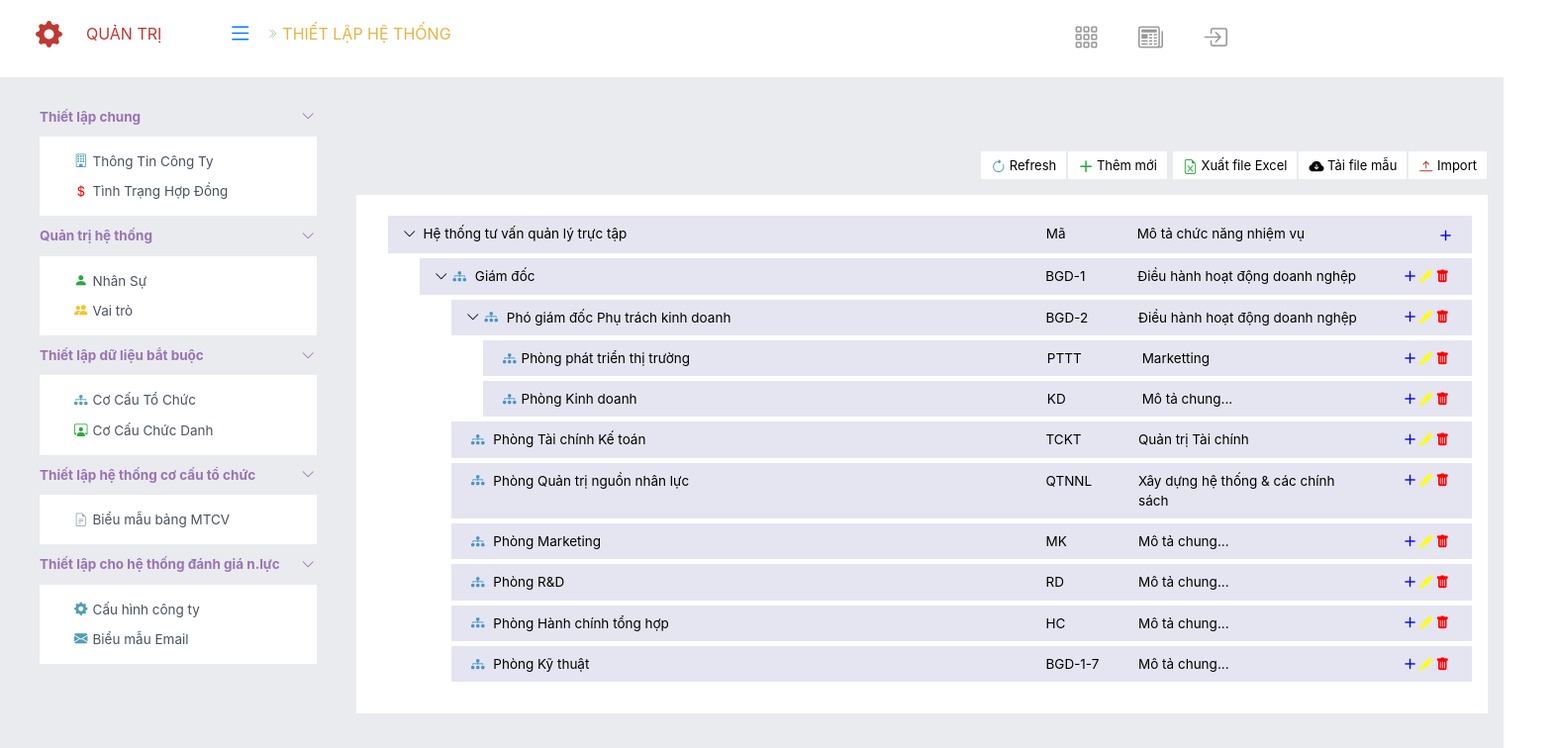
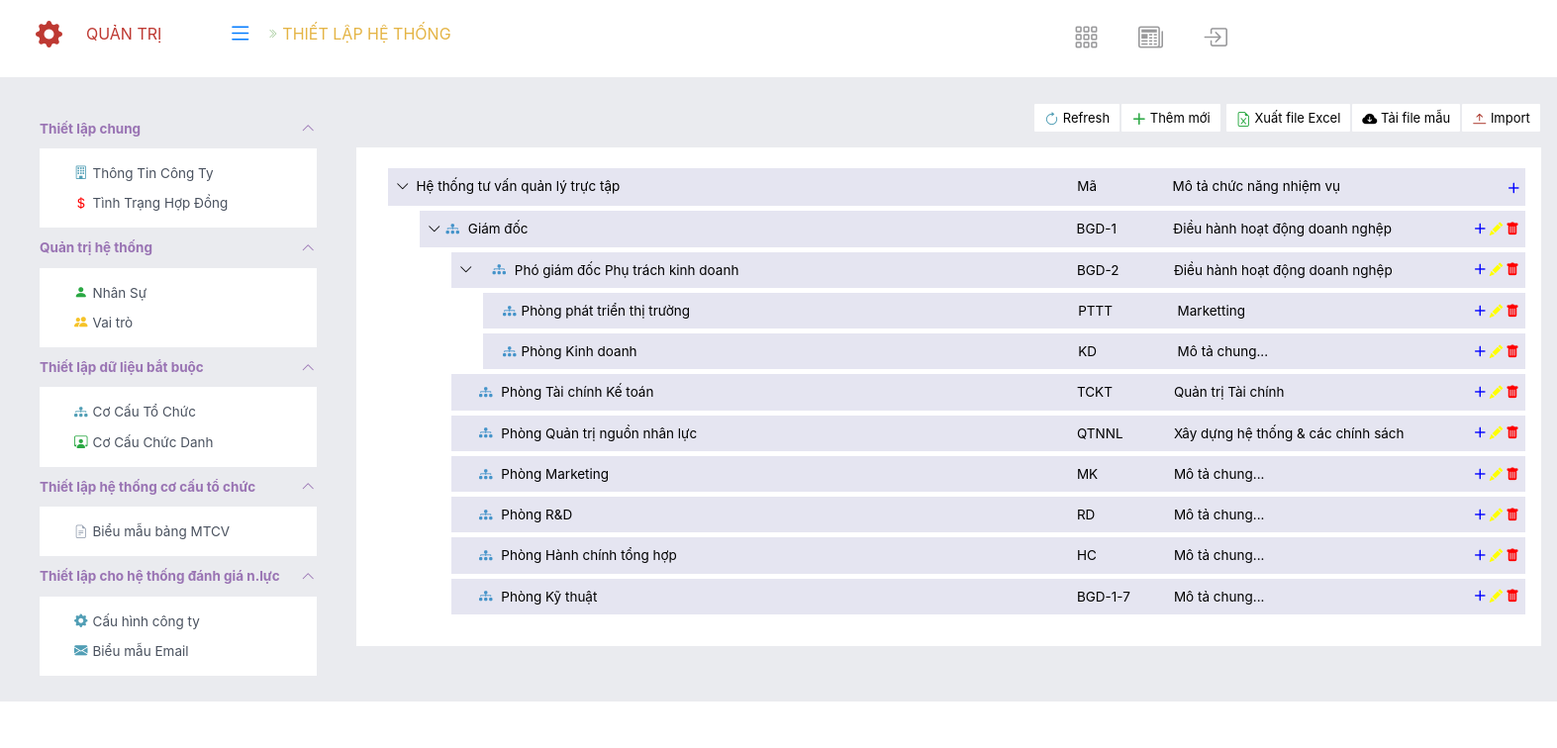
Before and after one commit to nhatkhanh022400/demo-angular, an Angular app: page / in a window 1280 px wide. Shown: the top 756 px of the page at 99% size, 1573 px wide, since content can reach past the window. Built offline with nearby package versions, Linux system fonts and the light colour scheme.

Commit message:
Demo-UI-fix: Chỉnh sửa giao diện cho treeview và popup

```diff
--- a/src/app/app.component.css
+++ b/src/app/app.component.css
@@ -1,3 +1,5 @@
 section{
   display: flex;
+  min-width: 100%;
+  height: 100%;
 }
--- a/src/app/components/nav-left/nav-left.component.css
+++ b/src/app/components/nav-left/nav-left.component.css
@@ -5,7 +5,7 @@
   height: 100%;
   left: 0;
   font-size: 13.5px;
-  padding: 30px 1.5rem 10px 0.5rem;
+  padding: 42px 1.5rem 10px 0.5rem;
 }
 
 .menu ul li{
--- a/src/app/components/nav-left/nav-left.component.html
+++ b/src/app/components/nav-left/nav-left.component.html
@@ -7,7 +7,7 @@
                   <span style="color: #9973b3; font-weight: bold;" >{{navMenu.sildeOne}}
 
 
-                    <i class="bi bi-chevron-down" style="float: right;"></i>
+                    <i class="bi bi-chevron-up" style="float: right;"></i>
                   </span>
 
                   <ul style="background-color: white; padding: 10px 0 10px 25px; margin: 10px 0;">
--- a/src/app/components/tree-right/tree-right.component.css
+++ b/src/app/components/tree-right/tree-right.component.css
@@ -1,9 +1,10 @@
 .structure-tree{
   background-color: #eaebef;
-  padding: 3rem 1rem;
-  min-width: 1175px;
+  padding: 0 1rem 3rem 1rem;
+  min-width: 143%;
   font-size: 13.5px;
   width: 80%;
+  height: 100%;
 }
 
 .five-button{
@@ -281,6 +282,7 @@ fa-icon{
 
 .code p{
   margin-bottom: 5px;
+  font-weight: bold;
 }
 .name input{
   width:270px;
@@ -291,6 +293,7 @@ fa-icon{
 
 .name p{
   margin-bottom: 5px;
+  font-weight: bold;
 }
 
 .chi-bo{
@@ -359,7 +362,7 @@ fa-icon{
 
 .footer-popup a i{
   font-size: 13px;
-  margin-right: 2px;
+  margin-right: 5px;
   transform: translateY(-1px);
   display: inline-block;
 }
--- a/src/app/components/tree-right/tree-right.component.html
+++ b/src/app/components/tree-right/tree-right.component.html
@@ -1,4 +1,4 @@
-<div class="structure-tree col-9">
+<div class="structure-tree ">
 
   <div class="five-button">
 
@@ -22,13 +22,14 @@
             <div class="first-row d-flex">
               <div class="note">{{treeView.note}}</div>
               <p class="col-7" style="transform: translateY(8px);">
-                <i class="bi bi-chevron-down" style="display: inline-block; margin-right: 7px;"></i>{{treeView.room}}
+                <i class="bi bi-chevron-down" style="display: inline-block; transform: translateX(-7px);"></i>{{treeView.room}}
               </p>
               <p class="code col-1" style="transform: translateY(8px);">{{treeView.code}}</p>
-              <p class="col-3" style="transform: translateY(8px);">{{treeView.mission}}</p>
+              <p class="col-3" style="transform: translateY(8px); overflow: hidden;
+              text-overflow: ellipsis; white-space: nowrap; width: 265px;">{{treeView.mission}}</p>
               <p class="col-1 ">
                 <a href="#popup">
-                  <i class="bi bi-plus-lg" style="color: blue; padding-top: 2px; float: right; transform: translateY(8px);"></i>
+                  <i class="bi bi-plus-lg" style="color: blue; padding-top: 2px; float: right; transform: translate(15px, 8px);"></i>
                 </a>
               </p>
             </div>
@@ -66,26 +67,26 @@
                   <Span class="checking"><img
                       src="https://congchung5sao.vn/wp-content/uploads/2021/07/thiet-ke-logo_3_-removebg-previewb-300x300.png"
                       alt="check" class="check-right"></Span>
-                  <label for="bophan" style="transform: translateY(-3px);">Bộ Phận</label>
+                  <label for="bophan" style="transform: translate(-7px, -3px);">Bộ Phận</label>
                 </div>
 
                 <div class="chi-bo">
 
                 </div>
 
-                <p style="margin-bottom: 5px; margin-top: 11px;">Thuộc chi nhánh/bộ phận cha</p>
+                <p style="margin-bottom: 5px; margin-top: 11px; font-weight: bold;">Thuộc chi nhánh/bộ phận cha</p>
                 <select name="" id=""
-                  style="width: 420px; padding: 3px; border-radius: 3px; margin-bottom: 12px; border: 1px solid #e5e6e8; color: rgb(142, 142, 142);">
+                  style="width: 420px; padding:7px 3px 7px 3px; border-radius: 3px; margin-bottom: 12px; border: 1px solid #e5e6e8; color: rgb(142, 142, 142);">
                   <option value="">Chi nhánh/bộ phận cha</option>
                 </select>
-                <p style="margin-bottom: 3px;">Mô tả chức năng-nhiệm vụ</p>
+                <p style="margin-bottom: 3px; font-weight: bold;">Mô tả chức năng-nhiệm vụ</p>
                 <textarea name="" id="" cols="62" rows="2" placeholder="Mô tả chung..."
                   style="border-radius: 3px;border: 1px solid #e5e6e8; padding: 3px 0 3px 5px;"></textarea>
-                <p style="margin-bottom: 3px;">Ghi chú</p>
+                <p style="margin-bottom: 3px; font-weight: bold;">Ghi chú</p>
                 <textarea name="" id="" cols="62" rows="2"
                   style="border-radius: 3px; border: 1px solid #e5e6e8; padding: 3px 0 3px 5px;"></textarea>
-                <p style="margin-bottom: 3px;">Số thứ tự</p>
-                <input type="number" placeholder="2" min="1"
+                <p style="margin-bottom: 3px; font-weight: bold;">Số thứ tự</p>
+                <input type="number" min="1" value="1"
                   style="width: 100px; padding: 5px; border-radius: 3px; border: 1px solid #e5e6e8;">
               </div>
 
@@ -111,7 +112,7 @@
 
                 <div class="first-one-row d-flex">
                   <div class="note1">{{treeView.note}}</div>
-                  <p class="col-7" style="transform: translateY(8px);">
+                  <p class="col-7" style="transform: translate(-7px, 8px);">
                     <i class="bi bi-chevron-down"></i>
                     <i class="bi bi-diagram-3-fill" style="color: #4493c9; display: inline-block; margin: 0 5px;"></i>
                     {{treeView.room}}
@@ -119,10 +120,11 @@
                   <p class="code-one col-1" style="transform: translateY(8px);">
                     {{treeView.code}}
                   </p>
-                  <p class="col-3" style="transform: translateY(8px);">
+                  <p class="col-3" style="transform: translateY(8px); overflow: hidden;
+                  text-overflow: ellipsis; white-space: nowrap;">
                     {{treeView.mission}}
                   </p>
-                  <p class="col-1 float-end" style="text-align: right; transform: translateY(8px);">
+                  <p class="col-1 float-end" style="text-align: right; transform: translate(17px, 8px);">
 
                     <a href="#popup">
                       <i class="bi bi-plus-lg" style="color: blue; margin-right: 3px; display: inline-block;"></i>
@@ -141,18 +143,19 @@
 
                     <div class="first-one-one-row d-flex">
                       <div class="note2">{{tree.note}}</div>
-                      <p class="col-7" style="transform: translateY(8px);">
+                      <p class="col-7" style="transform: translate(-7px,8px);">
                         <i class="{{tree.font}}"></i>
                         <i class="bi bi-diagram-3-fill"
-                          style="color: #4493c9;display: inline-block; margin: 0 5px;"></i> {{tree.room}}
+                          style="color: #4493c9;display: inline-block;margin:0 5px 0 20px;"></i> {{tree.room}}
                       </p>
                       <p class="col-1" style="transform: translate(-13px, 8px);">
                         {{tree.code}}
                       </p>
-                      <p class="col-3" style="transform: translateY(8px);">
+                      <p class="col-3" style="transform: translateY(8px); overflow: hidden;
+                      text-overflow: ellipsis; white-space: nowrap; ">
                         {{tree.mission}}
                       </p>
-                      <p class="col-1" style="text-align: right; transform: translateY(8px);">
+                      <p class="col-1" style="text-align: right; transform: translate(17px,8px);">
                         <a href="#popup">
                           <i class="bi bi-plus-lg" style="color: blue; margin-right: 3px; display: inline-block;"></i>
                         </a>
@@ -177,10 +180,11 @@
                           <p class="code-three col-1" style="transform: translate(-25px, 8px);">
                             {{treeView.code}}
                           </p>
-                          <p class="col-3" style="transform: translate(-12px, 8px);">
+                          <p class="col-3" style="transform: translate(-12px, 8px); overflow: hidden;
+                          text-overflow: ellipsis; white-space: nowrap;">
                             {{treeView.mission}}
                           </p>
-                          <p class="col-1" style="text-align: right; transform: translateY(8px);">
+                          <p class="col-1" style="text-align: right; transform: translate(17px, 8px);">
                             <a href="#popup">
                               <i class="bi bi-plus-lg" style="color: blue; margin-right: 3px; display: inline-block;"></i>
                             </a>
--- a/src/styles.css
+++ b/src/styles.css
@@ -10,4 +10,11 @@
 
 body{
   font-family: 'Roboto', sans-serif;
+  width: 100%;
+  height: 100%;
 }
+
+app-root{
+  width: 100%;
+  height: 100%;
+}
```
